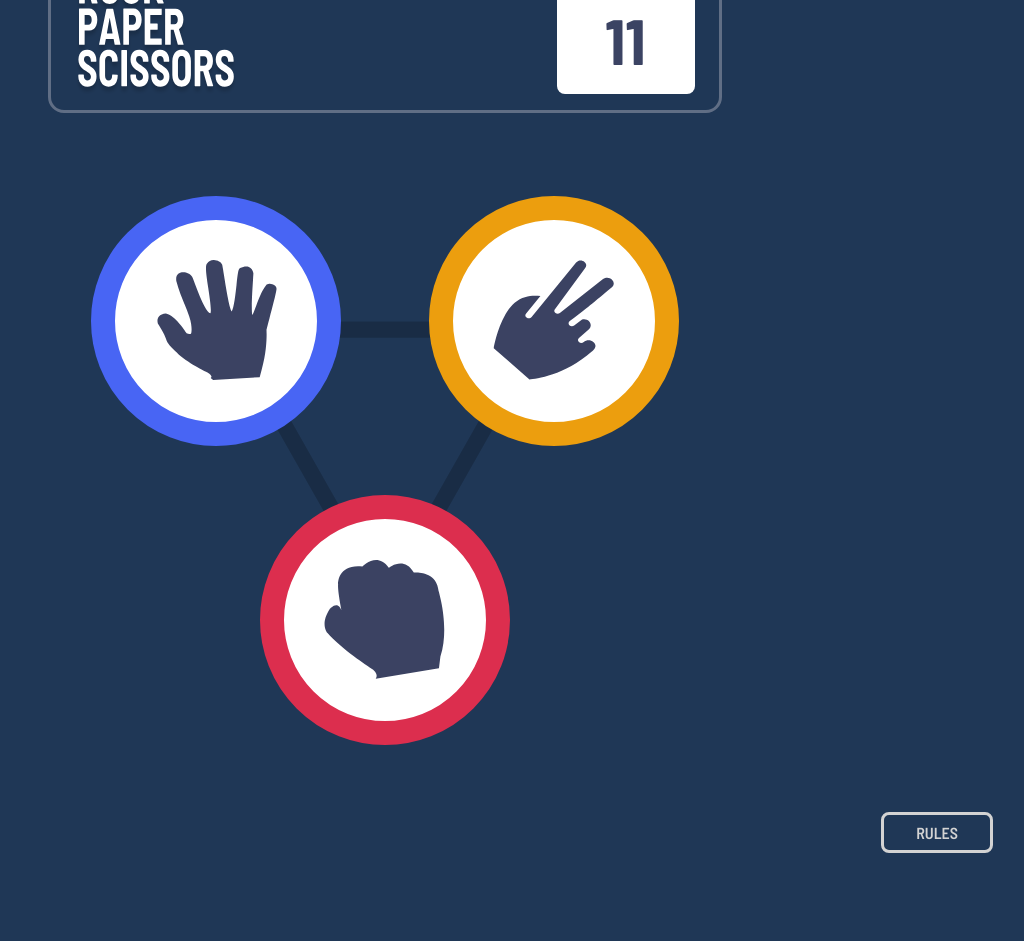
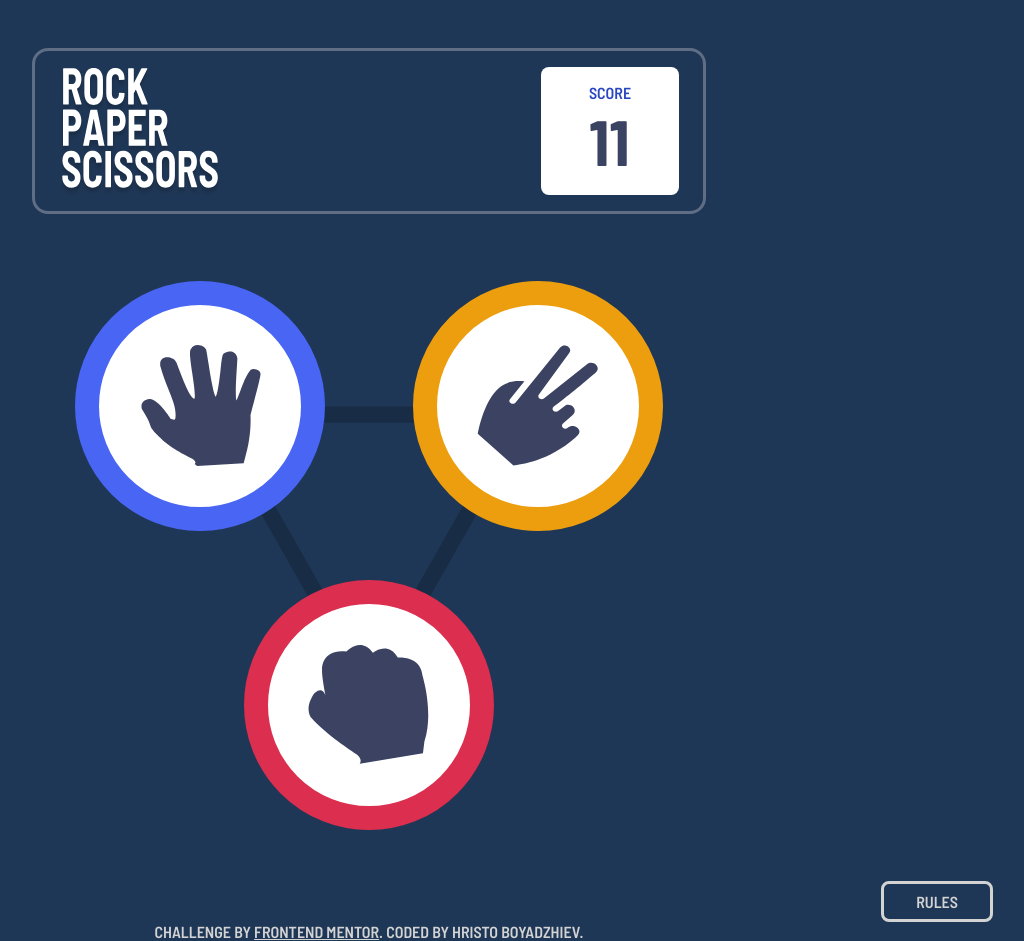
Before and after one commit to Hristo-Boyadzhiev/Rock-Paper-Scissors, a React (Vite) app in the folder Rock-Paper-Scissors/: page / in a window 1280 px wide. Shown: the whole page, without its empty margins (255-1279 px from the left). Before the commit the page ends 853 px from the top, so only its background shows below. Built offline with nearby package versions, Linux system fonts and the light colour scheme.

Commit message:
add footer and update design

```diff
--- a/Rock-Paper-Scissors/src/App.tsx
+++ b/Rock-Paper-Scissors/src/App.tsx
@@ -2,9 +2,5 @@ import "./App.css";
 import RockPaperScissors from "./components/RockPaperScissors";
 
 export default function App() {
-  return (
-    <>
-      <RockPaperScissors />
-    </>
-  );
+  return <RockPaperScissors />;
 }
--- /dev/null
+++ b/Rock-Paper-Scissors/src/components/Footer/Footer.module.css
@@ -0,0 +1,4 @@
+footer, footer a{
+text-align: center;
+ color: lightgray;
+}
--- /dev/null
+++ b/Rock-Paper-Scissors/src/components/Footer/Footer.tsx
@@ -0,0 +1,16 @@
+import styles from "./Footer.module.css";
+
+export default function Footer() {
+  return (
+    <footer className={styles["footer"]}>
+      Challenge by{" "}
+      <a
+        href="https://www.frontendmentor.io/challenges/rock-paper-scissors-game-pTgwgvgH"
+        target="_blank"
+      >
+        Frontend Mentor
+      </a>
+      . Coded by Hristo Boyadzhiev.
+    </footer>
+  );
+}
--- /dev/null
+++ b/Rock-Paper-Scissors/src/components/Game/Game.module.css
@@ -0,0 +1,48 @@
+.game-area {
+    display: flex;
+    justify-content: center;
+}
+
+.triangle-container {
+    position: relative;
+    width: 50%;
+}
+
+.circle {
+    position: absolute;
+    display: flex;
+    justify-content: center;
+    align-items: center;
+    background: white;
+    width: 250px;
+    height: 250px;
+    border-radius: 50%;
+    cursor: pointer;
+  }
+
+.circle img {
+    width: 60%;
+    height: 60%;
+}
+
+.paper {
+    border: 1.5em solid hsl(230, 89%, 62%);
+    top: 0;
+    left: 0;
+    transform: translate(-50%, -50%);
+    border: 1.5em solid hsl(230, 89%, 62%);
+}
+
+.scissors {
+    top: 0;
+    right: 0;
+    transform: translate(50%, -50%);
+    border: 1.5em solid hsl(39, 89%, 49%)
+}
+
+.rock {
+    top: 100%;
+    right: 50%;
+    transform: translate(50%, -50%);
+    border: 1.5em solid hsl(349, 71%, 52%)
+}
--- /dev/null
+++ b/Rock-Paper-Scissors/src/components/Game/Game.tsx
@@ -0,0 +1,20 @@
+import styles from "./Game.module.css";
+
+export default function Game() {
+  return (
+    <article className={styles["game-area"]}>
+      <div className={styles["triangle-container"]}>
+        <img src="./src/assets/bg-triangle.svg" alt="triangle" />
+        <button className={`${styles["circle"]} ${styles["paper"]}`}>
+          <img src="./src/assets/icon-paper.svg" alt="paper" />
+        </button>
+        <button className={`${styles["circle"]} ${styles["scissors"]}`}>
+          <img src="./src/assets/icon-scissors.svg" alt="scissors" />
+        </button>
+        <button className={`${styles["circle"]} ${styles["rock"]}`}>
+          <img src="./src/assets/icon-rock.svg" alt="rock" />
+        </button>
+      </div>
+    </article>
+  );
+}
--- /dev/null
+++ b/Rock-Paper-Scissors/src/components/Header/Header.module.css
@@ -0,0 +1,24 @@
+.logo-and-result-container {
+    display: flex;
+    gap: 20em;
+    padding: 1em 1.5em;
+    border: 3px solid hsl(217, 16%, 45%);
+    border-radius: 1em;
+    font-weight: 600
+}
+
+.score-container {
+    display: flex;
+    flex-direction: column;
+    justify-content: center;
+    padding: 1em 3em;
+    background: white;
+    color: hsl(229, 64%, 46%);
+    border-radius: 0.5em;
+}
+
+.result {
+    font-size: 4em;
+    font-weight: 700;
+    color: hsl(229, 25%, 31%)
+}
--- /dev/null
+++ b/Rock-Paper-Scissors/src/components/Header/Header.tsx
@@ -0,0 +1,15 @@
+import styles from "./Header.module.css";
+
+export default function Header() {
+  return (
+    <header className={styles["logo-and-result-container"]}>
+      <div>
+        <img src="./src/assets/logo.svg" alt="game-logo" />
+      </div>
+      <div className={styles["score-container"]}>
+        <p>Score</p>
+        <p className={styles["result"]}>11</p>
+      </div>
+    </header>
+  );
+}
--- a/Rock-Paper-Scissors/src/components/RockPaperScissors.module.css
+++ b/Rock-Paper-Scissors/src/components/RockPaperScissors.module.css
@@ -1,102 +1,20 @@
+.container {
+    display: flex;
+    flex-direction: column;
+    justify-content: space-between;
+    padding: 3em 2em 0.5em 0;
+    height: 100vh;
+}
+
 .main-container {
     display: flex;
     flex-direction: column;
-    justify-content: center;
     align-items: center;
-    gap: 12em;
-    height: 100vh;
+    gap: 11em;
 }
 
-.result-logo-game-area-container {
+.header-and-game-container {
     display: flex;
     flex-direction: column;
-    gap: 13em;
+    gap: 12em;
 }
-
-.result-and-logo-container {
-    display: flex;
-    gap: 20em;
-    padding: 1em 1.5em;
-    border: 3px solid hsl(217, 16%, 45%);
-    border-radius: 1em;
-    font-weight: 600
-}
-
-.score-container {
-    display: flex;
-    flex-direction: column;
-    justify-content: center;
-    padding: 1em 3em;
-    background: white;
-    color: hsl(229, 64%, 46%);
-    border-radius: 0.5em;
-}
-
-.result {
-    font-size: 4em;
-    font-weight: 700;
-    color: hsl(229, 25%, 31%)
-}
-
-.game-area {
-    display: flex;
-    justify-content: center;
-}
-
-.triangle-container {
-    position: relative;
-    width: 50%;
-}
-
-.circle {
-    position: absolute;
-    display: flex;
-    justify-content: center;
-    align-items: center;
-    background: white;
-    width: 250px;
-    height: 250px;
-    border-radius: 50%;
-  }
-
-.circle img {
-    width: 60%;
-    height: 60%;
-}
-
-.paper {
-    border: 1.5em solid hsl(230, 89%, 62%);
-    top: 0;
-    left: 0;
-    transform: translate(-50%, -50%);
-    border: 1.5em solid hsl(230, 89%, 62%);
-}
-
-.scissors {
-    top: 0;
-    right: 0;
-    transform: translate(50%, -50%);
-    border: 1.5em solid hsl(39, 89%, 49%)
-}
-
-.rock {
-    top: 100%;
-    right: 50%;
-    transform: translate(50%, -50%);
-    border: 1.5em solid hsl(349, 71%, 52%)
-}
-
-.rules-section {
-    align-self: flex-end;
-    margin-right: 2em;
-}
-
-.rules-button {
-    text-transform: uppercase;
-    background: hsl(214, 47%, 23%);
-    padding: 0.5em 2em;
-    border: 3px solid lightgray;
-    color: lightgray;
-    border-radius: 0.5em;
-    font-weight: 600
-}
--- a/Rock-Paper-Scissors/src/components/RockPaperScissors.tsx
+++ b/Rock-Paper-Scissors/src/components/RockPaperScissors.tsx
@@ -1,77 +1,20 @@
+import Footer from "./Footer/Footer";
+import Game from "./Game/Game";
+import Header from "./Header/Header";
 import styles from "./RockPaperScissors.module.css";
+import Rules from "./Rules/Rules";
 
 export default function RockPaperScissors() {
   return (
-    <main className={styles["main-container"]}>
-      <section className={styles["result-logo-game-area-container"]}>
-        <article className={styles["result-and-logo-container"]}>
-          <header>
-            <img src="./src/assets/logo.svg" alt="game-logo" />
-          </header>
-          <div className={styles["score-container"]}>
-            <p>Score</p>
-            <p className={styles["result"]}>11</p>
-          </div>
-        </article>
-
-        <article className={styles["game-area"]}>
-          <div className={styles["triangle-container"]}>
-            <img src="./src/assets/bg-triangle.svg" alt="triangle" />
-            <button className={`${styles["circle"]} ${styles["paper"]}`}>
-              <img src="./src/assets/icon-paper.svg" alt="paper" />
-            </button>
-            <button className={`${styles["circle"]} ${styles["scissors"]}`}>
-              <img src="./src/assets/icon-scissors.svg" alt="scissors" />
-            </button>
-            <button className={`${styles["circle"]} ${styles["rock"]}`}>
-              <img src="./src/assets/icon-rock.svg" alt="rock" />
-            </button>
-          </div>
-        </article>
-      </section>
-
-      <section className={styles["rules-section"]}>
-        <button className={styles["rules-button"]}>rules</button>
-      </section>
-    </main>
+    <div className={styles["container"]}>
+      <main className={styles["main-container"]}>
+        <section className={styles["header-and-game-container"]}>
+          <Header />
+          <Game />
+        </section>
+        <Rules />
+      </main>
+      <Footer />
+    </div>
   );
 }
-
-// import styles from "./RockPaperScissors.module.css";
-
-// export default function RockPaperScissors() {
-//   return (
-//     <main className={styles["main-container"]}>
-//       <section className={styles["result-logo-game-area-container"]}>
-//         <article className={styles["result-and-logo-container"]}>
-//           <header>
-//             <img src="./src/assets/logo.svg" alt="game-logo" />
-//           </header>
-//           <div className={styles["score-container"]}>
-//             <p>Score</p>
-//             <p className={styles["result"]}>11</p>
-//           </div>
-//         </article>
-
-//         <article className={styles["game-area"]}>
-//           <div className={styles["triangle-container"]}>
-//             <img src="./src/assets/bg-triangle.svg" alt="triangle" />
-//             <button className={`${styles["circle"]} ${styles["paper"]}`}>
-//               <img src="./src/assets/icon-paper.svg" alt="paper" />
-//             </button>
-//             <button className={`${styles["circle"]} ${styles["scissors"]}`}>
-//               <img src="./src/assets/icon-scissors.svg" alt="scissors" />
-//             </button>
-//             {/* <button className={`${styles["circle"]} ${styles["rock"]}`}>
-//               <img src="./src/assets/icon-rock.svg" alt="rock" />
-//             </button> */}
-//           </div>
-//         </article>
-//       </section>
-
-//       <section className={styles["rules-section"]}>
-//         <button className={styles["rules-button"]}>rules</button>
-//       </section>
-//     </main>
-//   );
-// }
--- /dev/null
+++ b/Rock-Paper-Scissors/src/components/Rules/Rules.module.css
@@ -0,0 +1,14 @@
+.rules-section {
+    align-self: flex-end;
+}
+
+.rules-button {
+    cursor: pointer;
+    text-transform: uppercase;
+    background: hsl(214, 47%, 23%);
+    padding: 0.5em 2em;
+    border: 3px solid lightgray;
+    color: lightgray;
+    border-radius: 0.5em;
+    font-weight: 600
+}
--- /dev/null
+++ b/Rock-Paper-Scissors/src/components/Rules/Rules.tsx
@@ -0,0 +1,9 @@
+import styles from "./Rules.module.css";
+
+export default function Rules() {
+  return (
+    <section className={styles["rules-section"]}>
+      <button className={styles["rules-button"]}>rules</button>
+    </section>
+  );
+}
```
